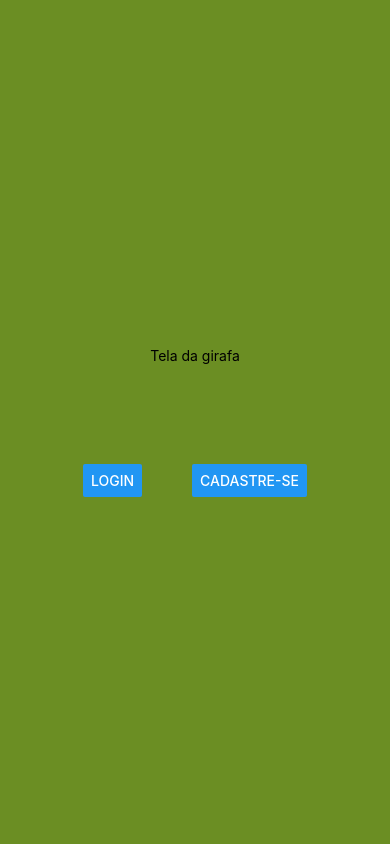
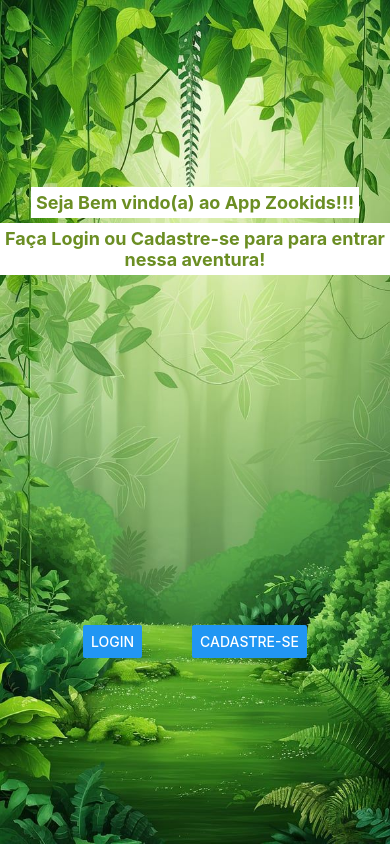
Before and after one commit to esthernascimento/app-zookids, a React Native app: screen /BemVindo in a window 390 px wide. Built offline with nearby package versions, Linux system fonts and the light colour scheme.

Commit message:
criação dos itens da tela BemVindo e animação na tela Splash

```diff
--- a/package.json
+++ b/package.json
@@ -17,6 +17,7 @@
     "react": "18.3.1",
     "react-dom": "18.3.1",
     "react-native": "0.76.9",
+    "react-native-animatable": "^1.4.0",
     "react-native-safe-area-context": "4.12.0",
     "react-native-screens": "~4.4.0",
     "react-native-web": "~0.19.13"
--- a/src/pages/BemVindo/index.js
+++ b/src/pages/BemVindo/index.js
@@ -1,5 +1,5 @@
 import { StatusBar } from 'expo-status-bar';
-import { Text, View, Button } from 'react-native';
+import { Text, View, Button, ImageBackground } from 'react-native';
 import styles from './style';
 import { useNavigation } from '@react-navigation/native';
 
@@ -8,12 +8,24 @@
 
     return (
       <View style={styles.container}>
-        <Text>Tela da girafa</Text>
+        <ImageBackground
+            source={require('../../../assets/bg-floresta.jpg')}
+            opacity={0.4}
+            style={styles.background}
+            resizeMode='cover'>
 
-        <View style={styles.botoes}>
-            <Button title='Login' onPress={ () => navigation.navigate('Login')}/>
-            <Button title='Cadastre-se' onPress={ () => navigation.navigate('Cadastro')}/>
-        </View>
+          <View style={styles.titulo}>
+            <Text style={styles.text}>Seja Bem vindo(a) ao App Zookids!!!</Text>
+            <Text style={styles.text}>Faça Login ou Cadastre-se para para entrar nessa aventura!</Text>
+          </View>
+
+          <View style={styles.botoes}>
+              <Button title='Login' onPress={ () => navigation.navigate('Login')}/>
+              <Button title='Cadastre-se' onPress={ () => navigation.navigate('Cadastro')}/>
+          </View>
+
+        </ImageBackground>
+
 
         <StatusBar style="auto" />
       </View>
--- a/src/pages/BemVindo/style.js
+++ b/src/pages/BemVindo/style.js
@@ -10,8 +10,34 @@
       gap: 100,
     },
 
+    background: {
+      flex: 1,
+      width: '100%',
+      height: '100%',
+      backgroundColor: '#fff',
+      alignItems: 'center',
+      justifyContent: 'center',
+    },
+
+    titulo: {
+      alignItems: 'center',
+      justifyContent: 'center',
+      gap: 5,
+      marginBottom: 300,
+    },
+
+    text: {
+      fontSize: 18,
+      fontWeight: 'bold',
+      color: '#6B8E23',
+      backgroundColor: '#fff',
+      textAlign: 'center',
+      padding: 5,
+    },
+
     botoes: {
         flexDirection: 'row',
+        marginTop: 50,
         gap: 50,
     },
   });
--- a/src/pages/Login/index.js
+++ b/src/pages/Login/index.js
@@ -1,7 +1,8 @@
 import { StatusBar } from 'expo-status-bar';
-import { Text, View, Button, TextInput } from 'react-native';
+import { Text, View, Button, TextInput, Pressable } from 'react-native';
 import styles from './style';
 import { useNavigation } from '@react-navigation/native';
+import React, { useState } from 'react';
 
 
 export default function Login() {
@@ -24,11 +25,13 @@
           <TextInput
             style={styles.input}
             placeholder="Digite sua senha"
-            keyboardType='password'
+            secureTextEntry={true}
             value={senha}
             onChangeText={(text) =>setSenha(text)}
           />
-        <Button title='Home' onPress={ () => navigation.navigate('Home')}/>
+        <Pressable onPress={ () => navigation.navigate('Home')}>
+            <Text style={styles.btnHome}>Home</Text>
+        </Pressable>
         <StatusBar style="auto" />
       </View>
     );
--- a/src/pages/Login/style.js
+++ b/src/pages/Login/style.js
@@ -3,21 +3,37 @@
 export default StyleSheet.create({
     container: {
       flex: 1,
-      backgroundColor: '#F6EEDF',
+      backgroundColor: '#FFDEAD',
       alignItems: 'center',
       justifyContent: 'center',
+      gap: 20,
     },
 
     text: {
-      fontSize: 15,
+      fontSize: 20,
       fontWeight: 'bold',
-      color: '#000'
+      color: '#A0522D',
     },
 
     input: {
-      borderColor: '#000',
-      border: 'solid',
-      width: "100%",
+      borderColor: '#A0522D',
+      borderWidth: 1,
+      color: '#A0522D',
+      width: "80%",
+      height: 60,
       padding: 10,
+    },
+
+    btnHome: {
+      fontSize: 16,
+      fontWeight: 'bold',
+      color: '#FFDEAD',
+      backgroundColor: '#A0522D',
+      borderWidth: 1,
+      borderColor: '#A0522D',
+      padding: 10,
+      borderRadius: 10,
+      textTransform: 'uppercase',
+
     }
   });
--- a/src/pages/Splash/index.js
+++ b/src/pages/Splash/index.js
@@ -1,15 +1,20 @@
 import { StatusBar } from 'expo-status-bar';
-import { Text, View, Image } from 'react-native';
+import { Text, View, Image, Pressable } from 'react-native';
 import styles from './style';
-import { Button } from 'react-native-web';
 import { useNavigation } from '@react-navigation/native';
+import * as Animatable from 'react-native-animatable';
 
 export default function Splash() {
     const navigation = useNavigation();
     return (
       <View style={styles.container}>
-        <Image source={require('../../../assets/capivara-fofa.jpg')} style={styles.img}/>
-        <Button title='Entrar' onPress={ () => navigation.navigate('BemVindo')}/>
+        <Animatable.View animation="bounceInDown">
+          <Image source={require('../../../assets/capivara-fofa.jpg')} style={styles.img}/>
+        </Animatable.View>
+
+         <Pressable onPress={ () => navigation.navigate('BemVindo')}>
+            <Text style={styles.btnEntrar}>Entrar</Text>
+        </Pressable>
         <StatusBar style="auto" />
       </View>
     );
--- a/src/pages/Splash/style.js
+++ b/src/pages/Splash/style.js
@@ -14,4 +14,16 @@
       height: 150,
       borderRadius: 150,
     },
+
+    btnEntrar: {
+      fontSize: 16,
+      fontWeight: 'bold',
+      color: '#FFDEAD',
+      backgroundColor: '#A0522D',
+      borderWidth: 1,
+      borderColor: '#A0522D',
+      padding: 10,
+      borderRadius: 10,
+      textTransform: 'uppercase',
+    }
   });
```
Also changed, not shown: 1 other file (tests, documents, lock files or other folders).
